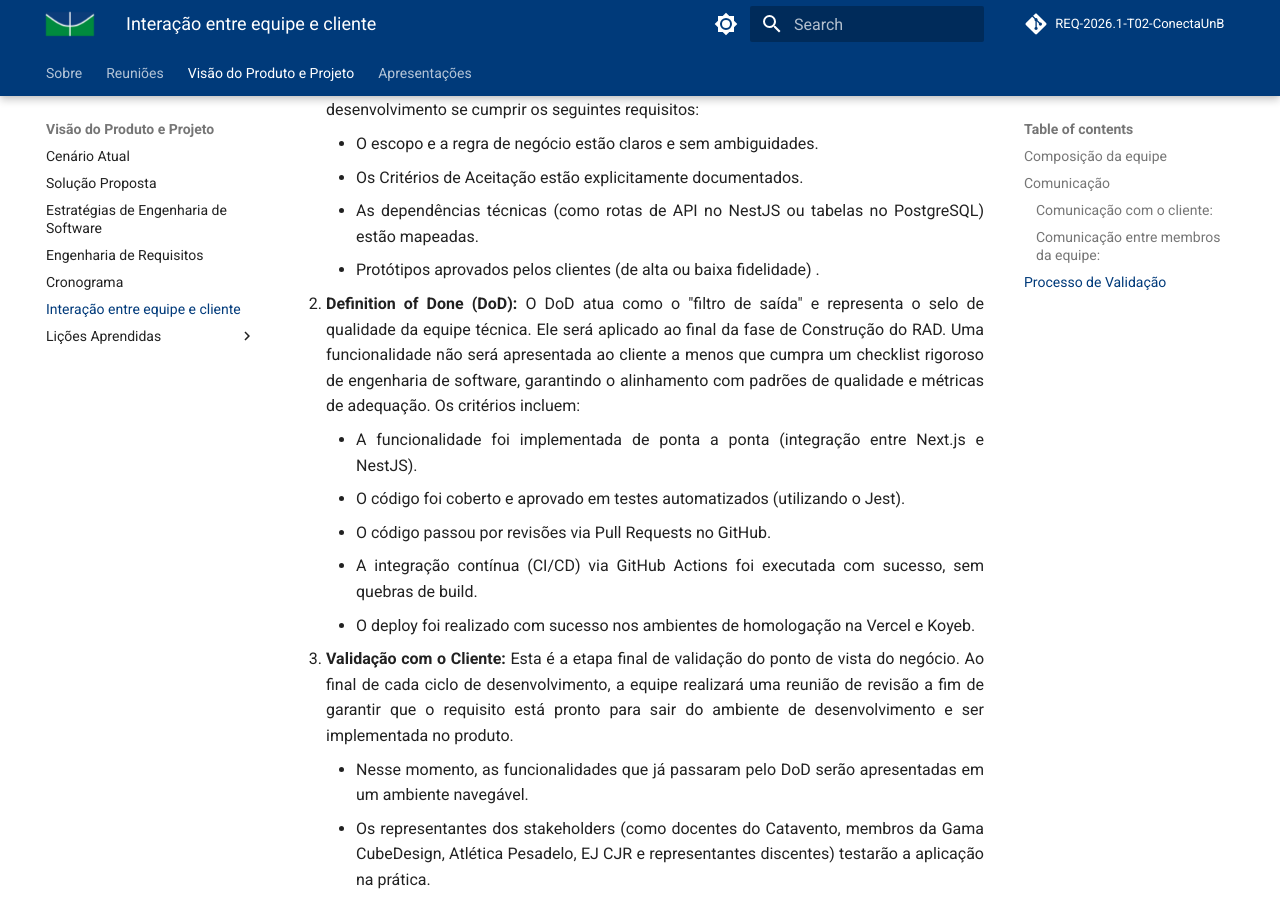
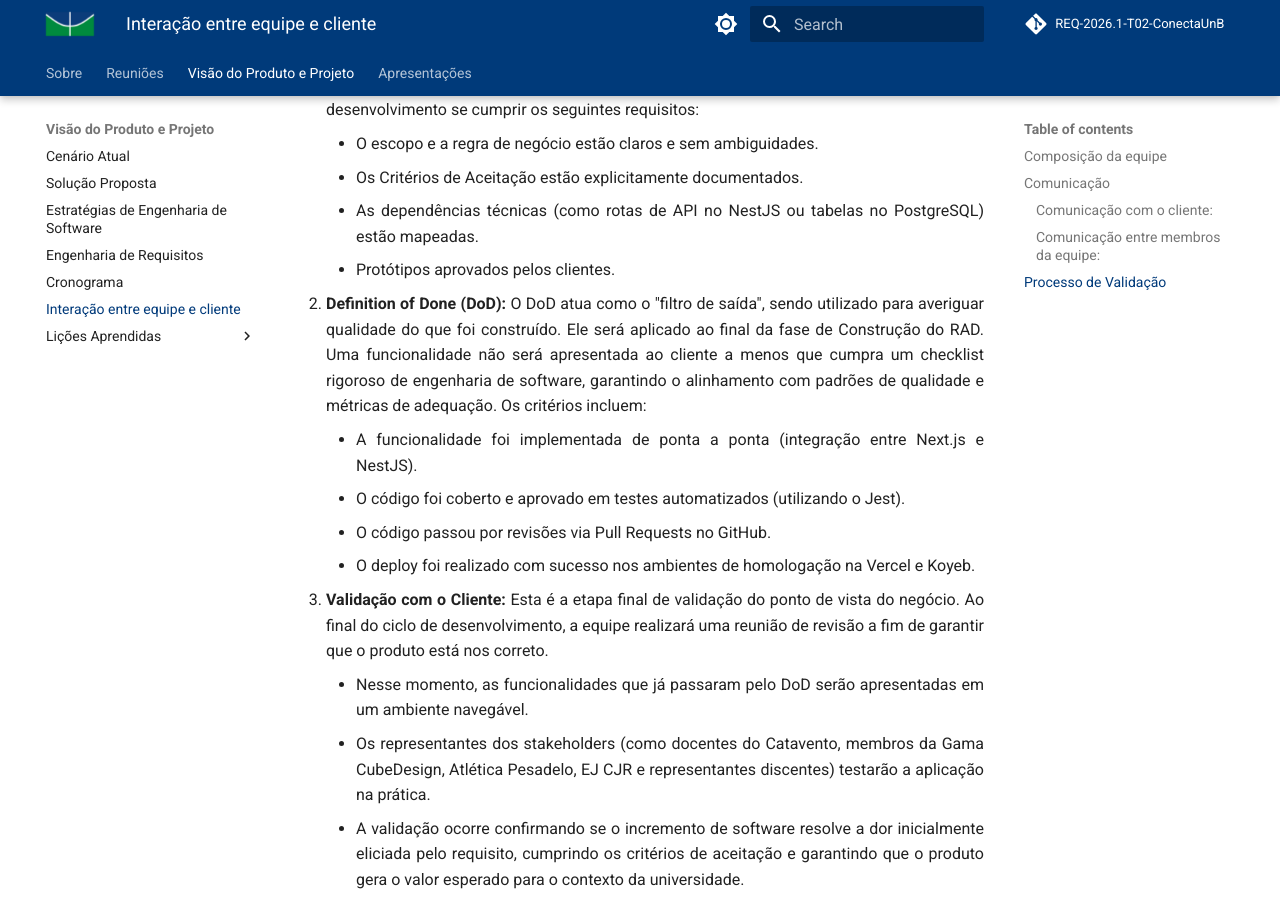
Before and after one commit to mdsreq-fga-unb/REQ-2026.1-T02-ConectaUnB, an MkDocs documentation site: the page built from docs/visaoDeProdutoProjeto/interacao.md, in a window 1280 px wide and 900 px high, scrolled down 1823 px. Built offline with MkDocs 1.6.1 and Material for MkDocs 9.7.7, drawn with Linux system fonts in a browser that asks for light colours; comment, search, counter and statistics services are not loaded.

Commit message:
docs: revisão DoR e DoD

```diff
--- a/docs/visaoDeProdutoProjeto/interacao.md
+++ b/docs/visaoDeProdutoProjeto/interacao.md
@@ -37,16 +37,15 @@ Para assegurar que o Conecta UnB atenda de forma precisa às necessidades da com
     - O escopo e a regra de negócio estão claros e sem ambiguidades.
     - Os Critérios de Aceitação estão explicitamente documentados.
     - As dependências técnicas (como rotas de API no NestJS ou tabelas no PostgreSQL) estão mapeadas.
-    - Protótipos aprovados pelos clientes (de alta ou baixa fidelidade) .
+    - Protótipos aprovados pelos clientes.
 
-2. **Definition of Done (DoD):** O DoD atua como o "filtro de saída" e representa o selo de qualidade da equipe técnica. Ele será aplicado ao final da fase de Construção do RAD. Uma funcionalidade não será apresentada ao cliente a menos que cumpra um checklist rigoroso de engenharia de software, garantindo o alinhamento com padrões de qualidade e métricas de adequação. Os critérios incluem:
+2. **Definition of Done (DoD):** O DoD atua como o "filtro de saída", sendo utilizado para averiguar qualidade do que foi construído. Ele será aplicado ao final da fase de Construção do RAD. Uma funcionalidade não será apresentada ao cliente a menos que cumpra um checklist rigoroso de engenharia de software, garantindo o alinhamento com padrões de qualidade e métricas de adequação. Os critérios incluem:
     - A funcionalidade foi implementada de ponta a ponta (integração entre Next.js e NestJS).
     - O código foi coberto e aprovado em testes automatizados (utilizando o Jest).
     - O código passou por revisões via Pull Requests no GitHub.
-    - A integração contínua (CI/CD) via GitHub Actions foi executada com sucesso, sem quebras de build.
     - O deploy foi realizado com sucesso nos ambientes de homologação na Vercel e Koyeb.
 
-3. **Validação com o Cliente:** Esta é a etapa final de validação do ponto de vista do negócio. Ao final de cada ciclo de desenvolvimento, a equipe realizará uma reunião de revisão a fim de garantir que o requisito está pronto para sair do ambiente de desenvolvimento e ser implementada no produto.
+3. **Validação com o Cliente:** Esta é a etapa final de validação do ponto de vista do negócio. Ao final do ciclo de desenvolvimento, a equipe realizará uma reunião de revisão a fim de garantir que o produto está nos correto.
     - Nesse momento, as funcionalidades que já passaram pelo DoD serão apresentadas em um ambiente navegável.
     - Os representantes dos stakeholders (como docentes do Catavento, membros da Gama CubeDesign, Atlética Pesadelo, EJ CJR e representantes discentes) testarão a aplicação na prática.
     - A validação ocorre confirmando se o incremento de software resolve a dor inicialmente eliciada pelo requisito, cumprindo os critérios de aceitação e garantindo que o produto gera o valor esperado para o contexto da universidade.
```
